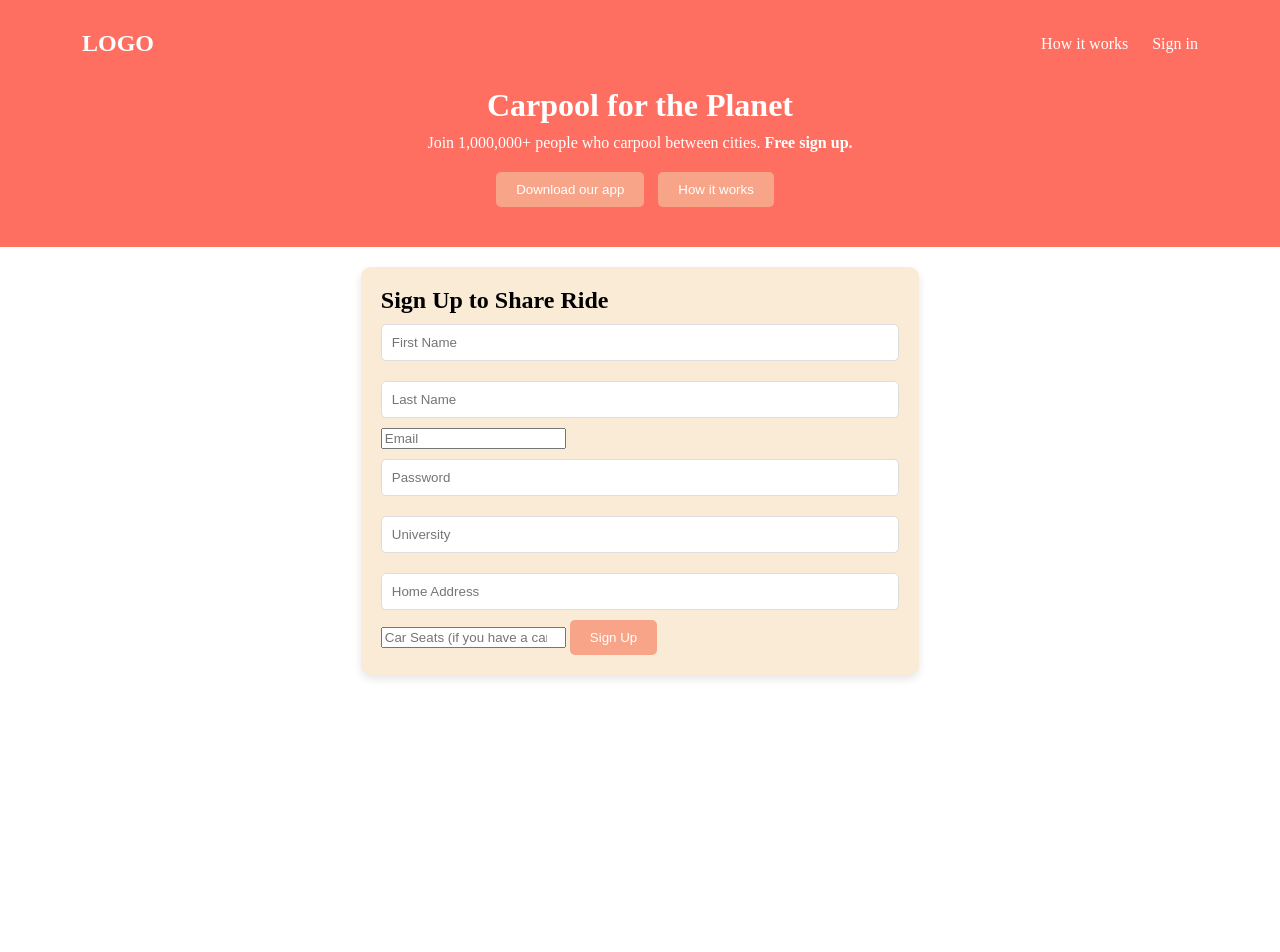
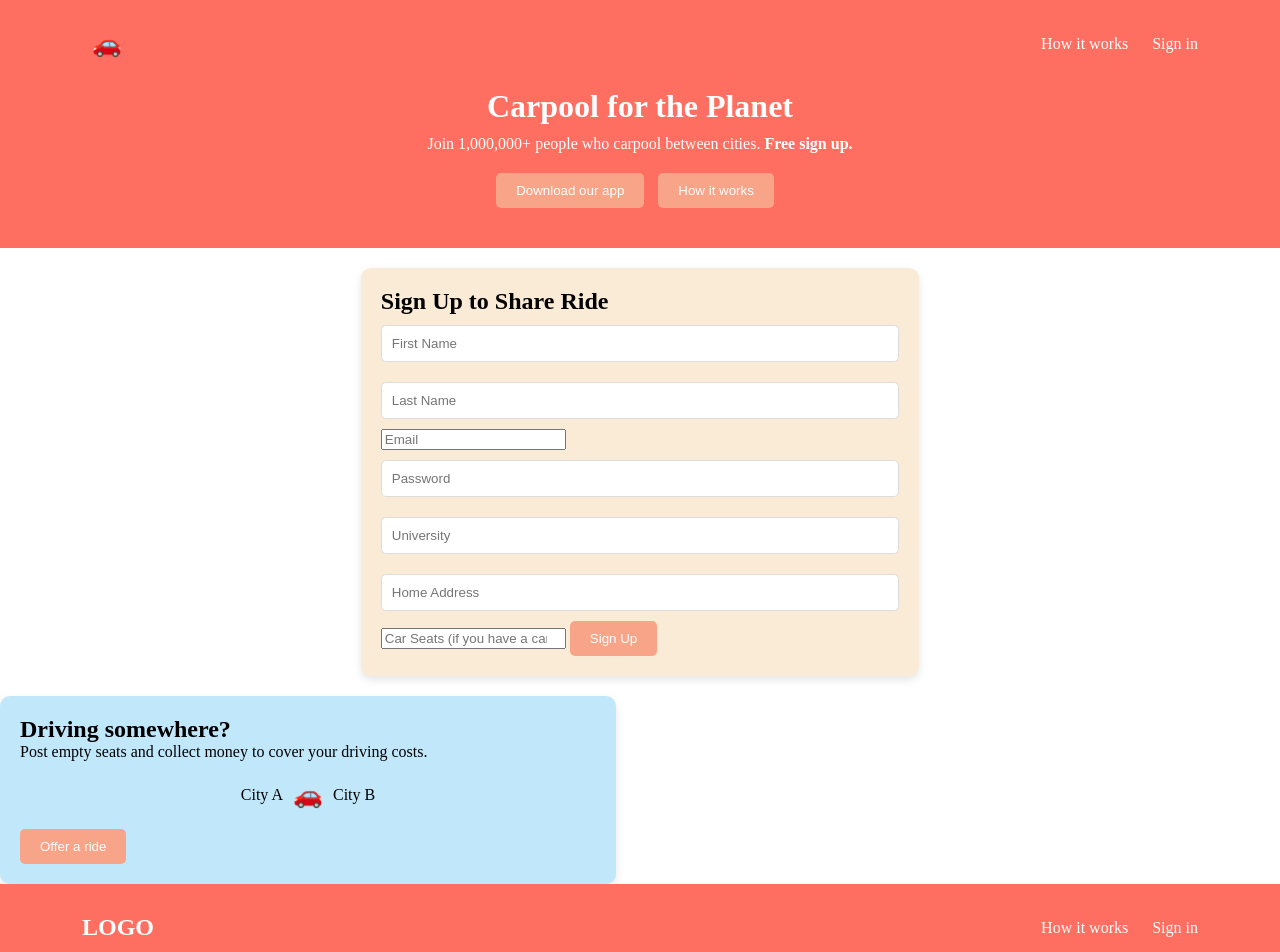
Before and after one commit to bbenjii/Polyhacks2024, a website: page webapp/public/sign.html in a window 1280 px wide. Shown: the top 952 px of the page. Before the commit the page ends 800 px from the top, so only its background shows below. Drawn offline with Linux system fonts and the light colour scheme; no server answers.

Commit message:
update frontend sign.html

```diff
--- a/webapp/public/sign.html
+++ b/webapp/public/sign.html
@@ -7,7 +7,72 @@
     <link rel="stylesheet" href="css/style.css">
 </head>
 
+<body><!DOCTYPE html>
+<html lang="en">
+<head>
+    <meta charset="UTF-8">
+    <meta name="viewport" content="width=device-width, initial-scale=1.0">
+    <title>Covoiturage App</title>
+    <link rel="stylesheet" href="css/style.css">
+</head>
+
 <body>
+
+<header>
+    <nav>
+        <!-- Place your logo here -->
+        <a href="#" class="logo"><span class="car-icon">🚗</span></a>
+        <div class="header-right">
+            <a href="FAQ.html">How it works</a>
+            <a href="sign.html">Sign in</a>
+        </div>
+    </nav>
+
+    <div class="hero">
+        <h1>Carpool for the Planet</h1>
+        <p>Join 1,000,000+ people who carpool between cities. <strong>Free sign up.</strong></p>
+        <button>Download our app</button>
+        <button>How it works</button>
+    </div>
+</header>
+
+<main>
+    <section class="sign-up">
+        <h2>Sign Up to Share Ride</h2>
+        <form id="signupForm">
+            <input type="text" id="firstName" placeholder="First Name" required>
+            <input type="text" id="lastName" placeholder="Last Name" required>
+            <input type="email" id="email" placeholder="Email" required>
+            <input type="password" id="password" placeholder="Password" required>
+            <input type="text" id="university" placeholder="University" required>
+            <input type="text" id="homeAddress" placeholder="Home Address" required>
+            <input type="number" id="carSeats" placeholder="Car Seats (if you have a car)" required>
+            <button type="submit">Sign Up</button>
+
+        </form>
+    </section>
+</main>
+
+<footer>
+    <section class = "offer-ride">
+        <h2>Driving somewhere?</h2>
+            <p>Post empty seats and collect money to cover your driving costs.</p>
+                <div class="cities">
+                    <span>City A</span>
+                    <span class="car-icon">🚗</span>
+                    <span>City B</span>
+                </div>
+            <button>Offer a ride</button>
+    </section>
+
+  </footer>
+
+<script src="js/script.js"></script>
+
+</body>
+
+</html>
+
 
 <header>
     <nav>
```
